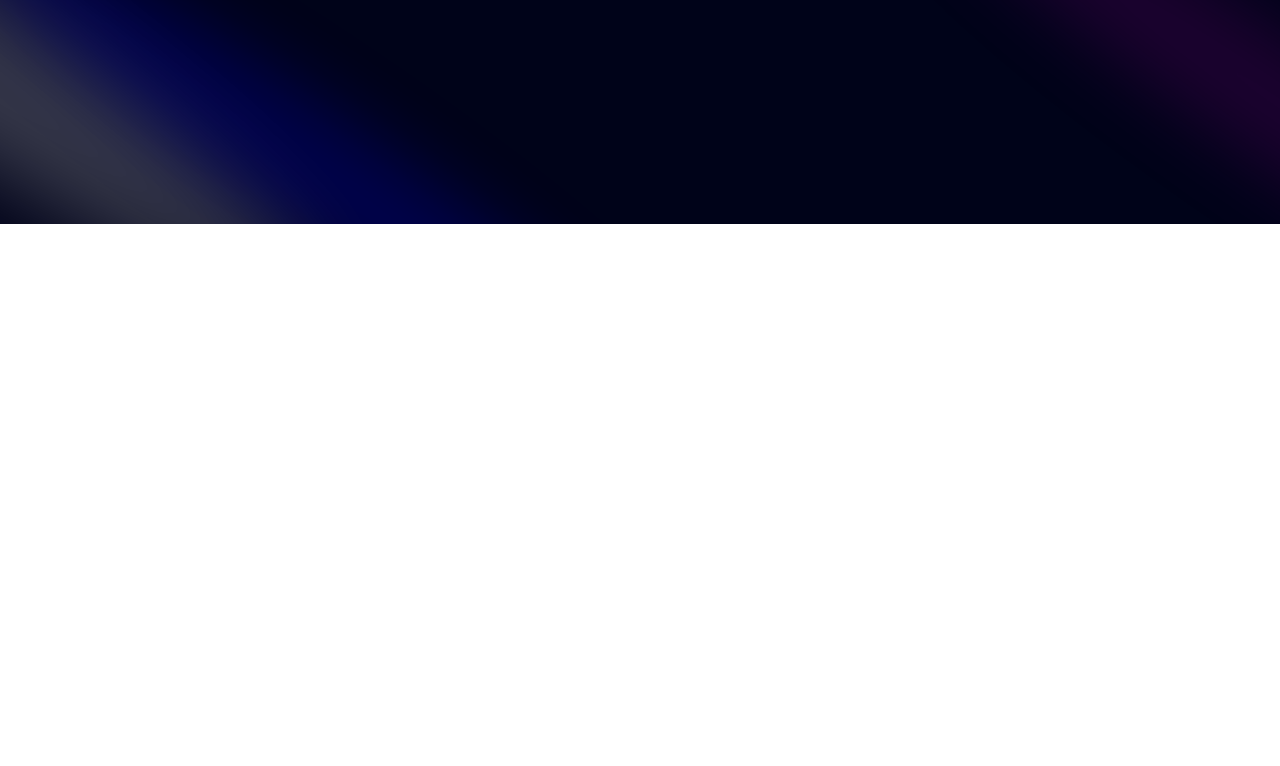
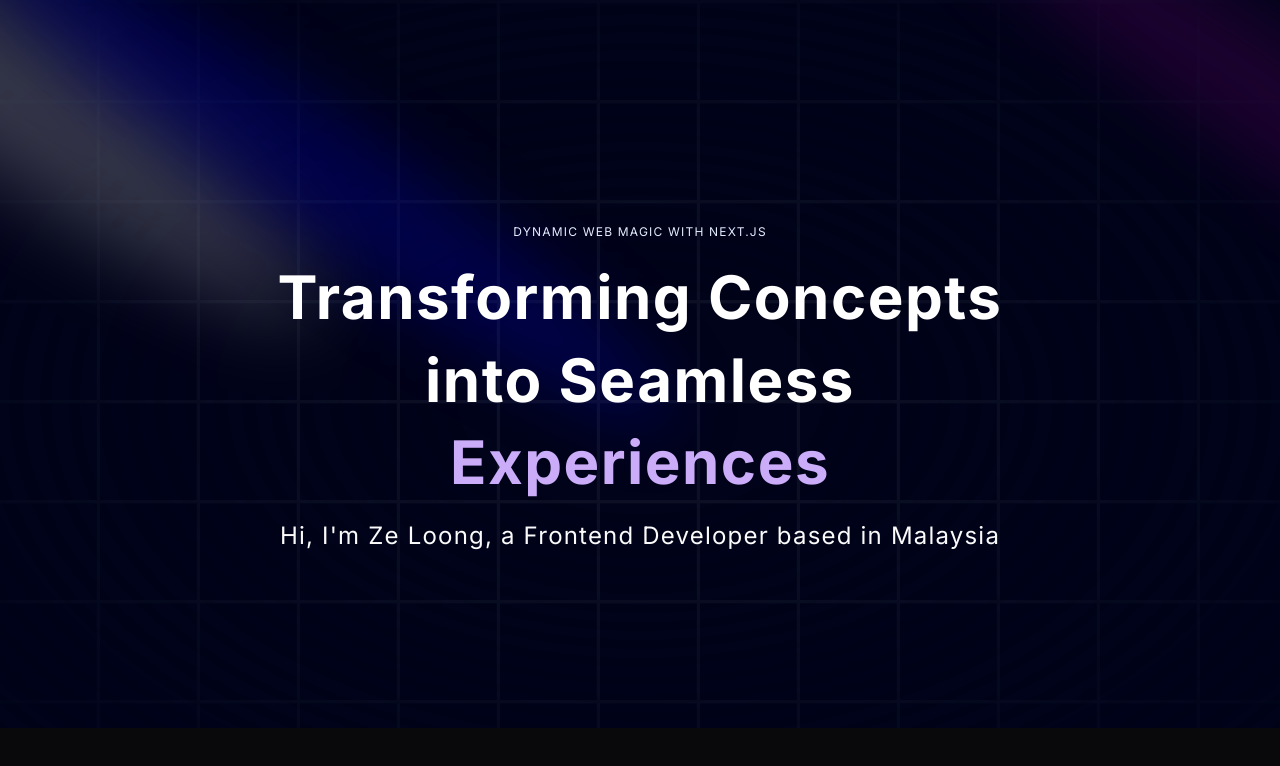
Before and after one commit to zeteoh/portfolio-nextjs, a Next.js app: page / in a window 1280 px wide. Shown: the top 766 px of the page. Built offline with nearby package versions, Linux system fonts and the light colour scheme.

Commit message:
style: added text stylings and background to hero

```diff
--- a/app/layout.tsx
+++ b/app/layout.tsx
@@ -1,7 +1,7 @@
 import type { Metadata } from "next";
-import localFont from "next/font/local";
 import { Inter } from "next/font/google";
 import "./globals.css";
+import { ThemeProvider } from "./provider";
 
 const inter = Inter({
   subsets: ["latin"],
@@ -19,7 +19,17 @@ export default function RootLayout({
 }>) {
   return (
     <html lang="en">
-      <body className={`${inter.className}`}>{children}</body>
+      <body className={`${inter.className}`}>
+        {" "}
+        <ThemeProvider
+          attribute="class"
+          defaultTheme="dark"
+          enableSystem
+          disableTransitionOnChange
+        >
+          {children}
+        </ThemeProvider>
+      </body>
     </html>
   );
 }
--- /dev/null
+++ b/app/provider.tsx
@@ -0,0 +1,9 @@
+"use client";
+
+import * as React from "react";
+import { ThemeProvider as NextThemesProvider } from "next-themes";
+import { type ThemeProviderProps } from "next-themes/dist/types";
+
+export function ThemeProvider({ children, ...props }: ThemeProviderProps) {
+  return <NextThemesProvider {...props}>{children}</NextThemesProvider>;
+}
--- a/components/Hero.tsx
+++ b/components/Hero.tsx
@@ -1,5 +1,6 @@
 import React from "react";
 import { Spotlight } from "./ui/Spotlight";
+import { TextGenerateEffect } from "./ui/TextGenerateEffects";
 
 const Hero = () => {
   return (
@@ -15,6 +16,27 @@ const Hero = () => {
         />
         <Spotlight className="top-28 left-80 h-[80vh] w-[50vw]" fill="blue" />
       </div>
+      <div className="h-screen w-full dark:bg-black-100 bg-white dark:bg-grid-white/[0.05] bg-grid-black/[0.2] flex items-center justify-center absolute top-0 left-0">
+        <div className="absolute pointer-events-none inset-0 flex items-center justify-center dark:bg-black-100 bg-white [mask-image:radial-gradient(ellipse_at_center,transparent_20%,black)]" />
+      </div>
+
+      <div className="flex justify-center relative my-20 z-10">
+        <div className="max-w-[89vw] md:max-w-2xl lg:max-w-[60vw] flex flex-col items-center justify-center">
+          <h2 className="uppercase tracking-widest text-xs text-center text-blue-100 max-w-80">
+            {" "}
+            Dynamic Web magic with Next.js
+          </h2>
+
+          <TextGenerateEffect
+            className="text-center text-[40px] md:text-5xl lg:text-6xl"
+            words="Transforming Concepts into Seamless Experiences"
+          />
+
+          <p className="text-center md:tracking-wider mb-4 text-sm md:text-lg lg:text-2xl">
+            Hi, I&apos;m Ze Loong, a Frontend Developer based in Malaysia
+          </p>
+        </div>
+      </div>
     </div>
   );
 };
--- /dev/null
+++ b/components/ui/TextGenerateEffects.tsx
@@ -0,0 +1,64 @@
+"use client";
+import { useEffect } from "react";
+import { motion, stagger, useAnimate } from "framer-motion";
+import { cn } from "@/utils/cn";
+
+export const TextGenerateEffect = ({
+  words,
+  className,
+  filter = true,
+  duration = 0.5,
+}: {
+  words: string;
+  className?: string;
+  filter?: boolean;
+  duration?: number;
+}) => {
+  const [scope, animate] = useAnimate();
+  let wordsArray = words.split(" ");
+  useEffect(() => {
+    animate(
+      "span",
+      {
+        opacity: 1,
+        filter: filter ? "blur(0px)" : "none",
+      },
+      {
+        duration: duration ? duration : 1,
+        delay: stagger(0.2),
+      }
+    );
+  }, [scope.current]);
+
+  const renderWords = () => {
+    return (
+      <motion.div ref={scope}>
+        {wordsArray.map((word, idx) => {
+          return (
+            <motion.span
+              key={word + idx}
+              className={`${
+                idx > 3 ? "text-purple" : "dark:text-white text-black"
+              } opacity-0 `}
+              style={{
+                filter: filter ? "blur(10px)" : "none",
+              }}
+            >
+              {word}{" "}
+            </motion.span>
+          );
+        })}
+      </motion.div>
+    );
+  };
+
+  return (
+    <div className={cn("font-bold", className)}>
+      <div className="my-4">
+        <div className=" dark:text-white text-black leading-snug tracking-wide">
+          {renderWords()}
+        </div>
+      </div>
+    </div>
+  );
+};
--- a/package.json
+++ b/package.json
@@ -13,6 +13,7 @@
     "framer-motion": "^11.5.4",
     "mini-svg-data-uri": "^1.4.4",
     "next": "14.2.8",
+    "next-themes": "^0.3.0",
     "react": "^18",
     "react-dom": "^18",
     "tailwind-merge": "^2.5.2",
```
Also changed, not shown: 1 other file (tests, documents, lock files or other folders).
